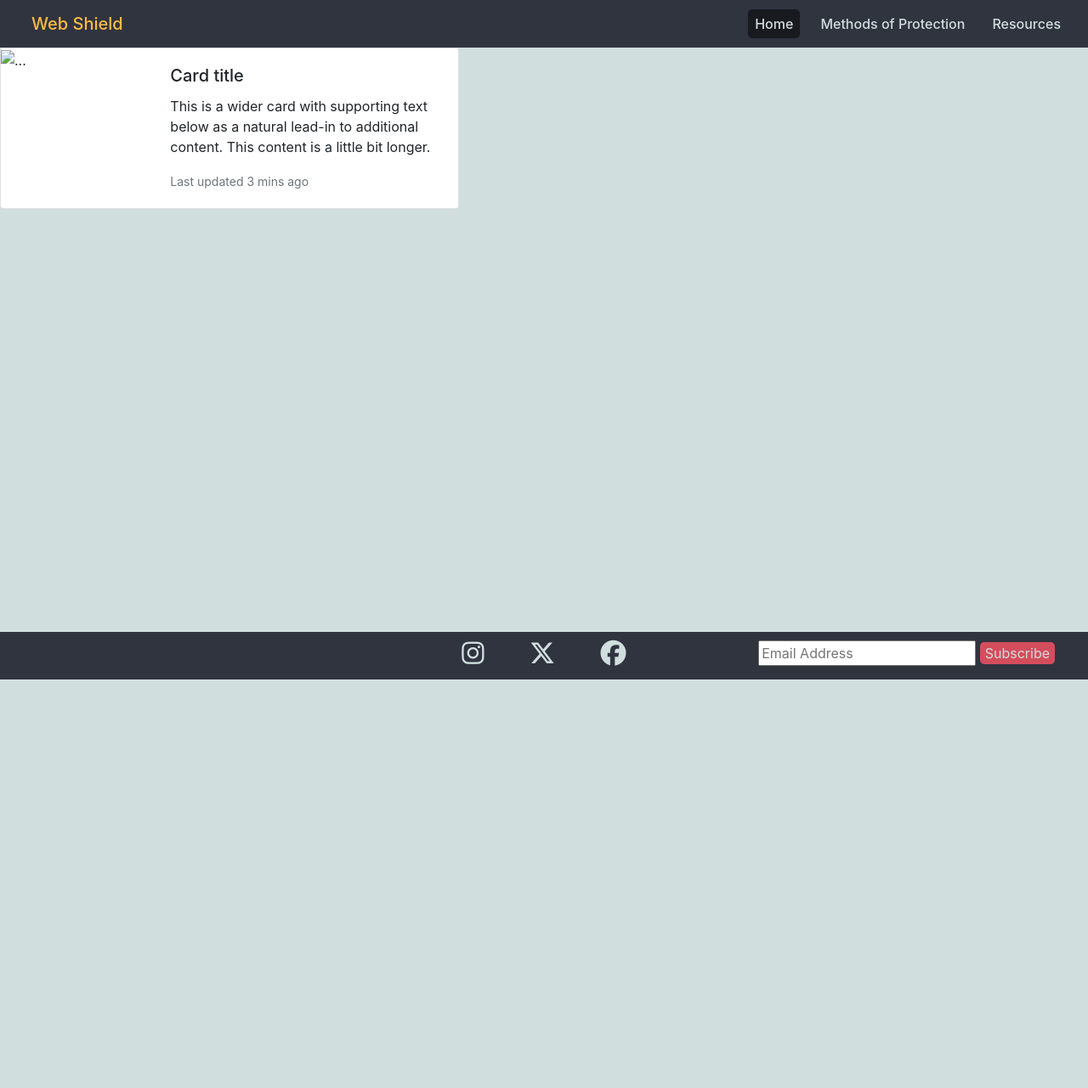
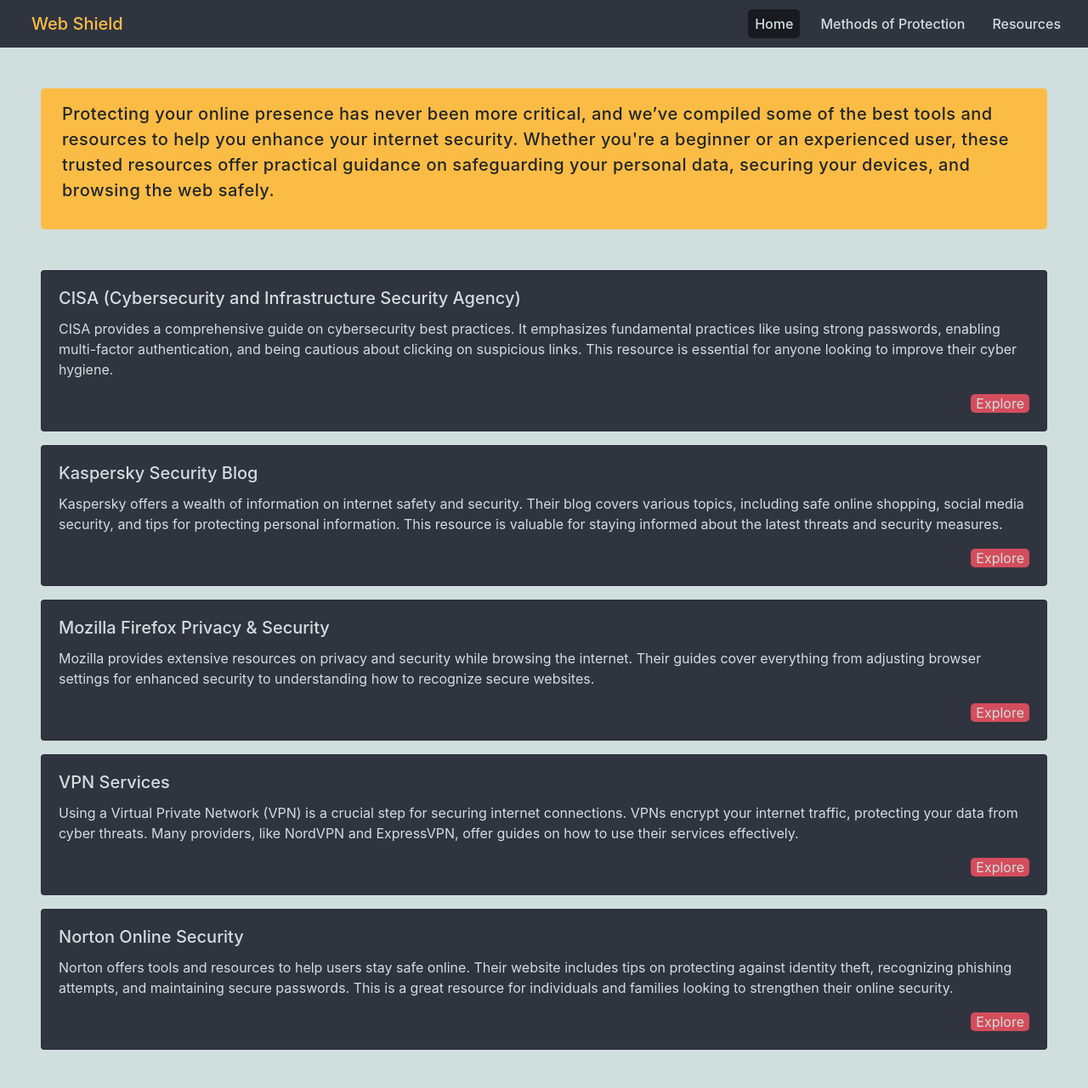
Before and after one commit to Oleksii-Al/web-shield, a plain HTML site: page resources.html in a window 1280 px wide. Shown: the top 1281 px of the page at 85% size. Before the commit the page ends 800 px from the top, so only its background shows below. Drawn offline with nearby package versions, Linux system fonts and the light colour scheme.

Commit message:
Add recources cards and introduction text

```diff
--- a/assets/css/style.css
+++ b/assets/css/style.css
@@ -14,7 +14,9 @@ body {
 .cta:hover,
 .cta:focus,
 .accordion button:hover,
-.accordion button:focus {
+.accordion button:focus,
+.resources-cards a:hover,
+.resources-cards a:focus {
     background-color: rgba(0, 0, 0, .5);
     border-radius: 5px;
     color: #D1DEDE;
@@ -282,3 +284,25 @@ footer {
     padding: 15px 25px;
     border-radius: 5px;
 }
+
+.resources-cards .card {
+    background-color: #30343F;
+    color: #D1DEDE;
+}
+
+.resources-cards a {
+    background-color: #D44D5C;
+    color: #D1DEDE;
+    border: 0;
+    border-radius: 5px;
+    padding: 1px 6px;
+    margin: 10px 0;
+    transition: all 0.35s ease-in-out;
+    -moz-transition: all 0.35s ease-in-out;
+    -webkit-transition: all 0.35s ease-in-out;
+    -o-transition: all 0.35s ease-in-out;
+}
+
+.resources-cards .res-link {
+    text-align: end;
+}
--- a/resources.html
+++ b/resources.html
@@ -40,17 +40,106 @@
         </div>
     </header>
     <main>
-        <div class="card mb-3" style="max-width: 540px;">
-            <div class="row no-gutters">
-                <div class="col-md-4">
-                    <img src="..." alt="...">
+        <div class="introduction mx-2 my-2 mx-sm-5 my-sm-5 d-none d-md-block">
+        <p>
+            Protecting your online presence has never been more critical, and we’ve compiled some of the best tools and
+            resources to help you enhance your internet security. Whether you're a beginner or an experienced user,
+            these trusted resources offer practical guidance on safeguarding your personal data, securing your devices,
+            and browsing the web safely.
+        </p>
+        </div>
+        <div class="resources-cards mx-2 my-2 mx-sm-5 my-sm-5">
+            <div class="card mb-3 ">
+                <div class="row no-gutters">
+
+                    <div class="col">
+                        <div class="card-body">
+                            <h5 class="card-title">CISA (Cybersecurity and Infrastructure Security Agency)</h5>
+                            <p class="card-text">CISA provides a comprehensive guide on cybersecurity best practices. It
+                                emphasizes fundamental practices like using strong passwords, enabling multi-factor
+                                authentication, and being cautious about clicking on suspicious links. This resource is
+                                essential for anyone looking to improve their cyber hygiene.
+                            </p>
+                            <div class="res-link">
+                                <a href="https://www.cisa.gov/topics/cybersecurity-best-practices"
+                                    target="_blank">Explore</a>
+                            </div>
+                        </div>
+                    </div>
                 </div>
-                <div class="col-md-8">
-                    <div class="card-body">
-                        <h5 class="card-title">Card title</h5>
-                        <p class="card-text">This is a wider card with supporting text below as a natural lead-in to
-                            additional content. This content is a little bit longer.</p>
-                        <p class="card-text"><small class="text-muted">Last updated 3 mins ago</small></p>
+            </div>
+            <div class="card mb-3 ">
+                <div class="row no-gutters">
+
+                    <div class="col">
+                        <div class="card-body">
+                            <h5 class="card-title">Kaspersky Security Blog</h5>
+                            <p class="card-text">Kaspersky offers a wealth of information on internet safety and
+                                security. Their blog covers various topics, including safe online shopping, social media
+                                security, and tips for protecting personal information. This resource is valuable for
+                                staying informed about the latest threats and security measures.
+                            </p>
+                            <div class="res-link">
+                                <a href="https://www.reviews.org/internet-service/how-to-stay-safe-online/"
+                                    target="_blank">Explore</a>
+                            </div>
+                        </div>
+                    </div>
+                </div>
+            </div>
+            <div class="card mb-3 ">
+                <div class="row no-gutters">
+
+                    <div class="col">
+                        <div class="card-body">
+                            <h5 class="card-title">Mozilla Firefox Privacy & Security</h5>
+                            <p class="card-text">Mozilla provides extensive resources on privacy and security while
+                                browsing the internet. Their guides cover everything from adjusting browser settings for
+                                enhanced security to understanding how to recognize secure websites.
+                            </p>
+                            <div class="res-link">
+                                <a href="https://support.mozilla.org/en-US/products/firefox/protect-your-privacy"
+                                    target="_blank">Explore</a>
+                            </div>
+                        </div>
+                    </div>
+                </div>
+            </div>
+            <div class="card mb-3 ">
+                <div class="row no-gutters">
+
+                    <div class="col">
+                        <div class="card-body">
+                            <h5 class="card-title">VPN Services</h5>
+                            <p class="card-text">Using a Virtual Private Network (VPN) is a crucial step for securing
+                                internet connections. VPNs encrypt your internet traffic, protecting your data from
+                                cyber
+                                threats. Many providers, like NordVPN and ExpressVPN, offer guides on how to use their
+                                services effectively.
+                            </p>
+                            <div class="res-link">
+                                <a href="https://www.reviews.org/" target="_blank">Explore</a>
+                            </div>
+                        </div>
+                    </div>
+                </div>
+            </div>
+            <div class="card mb-3 ">
+                <div class="row no-gutters">
+
+                    <div class="col">
+                        <div class="card-body">
+                            <h5 class="card-title">Norton Online Security</h5>
+                            <p class="card-text">Norton offers tools and resources to help users stay safe online. Their
+                                website includes tips on protecting against identity theft, recognizing phishing
+                                attempts,
+                                and maintaining secure passwords. This is a great resource for individuals and families
+                                looking to strengthen their online security.
+                            </p>
+                            <div class="res-link">
+                                <a href="https://www.reviews.org/" target="_blank">Explore</a>
+                            </div>
+                        </div>
                     </div>
                 </div>
             </div>
```
